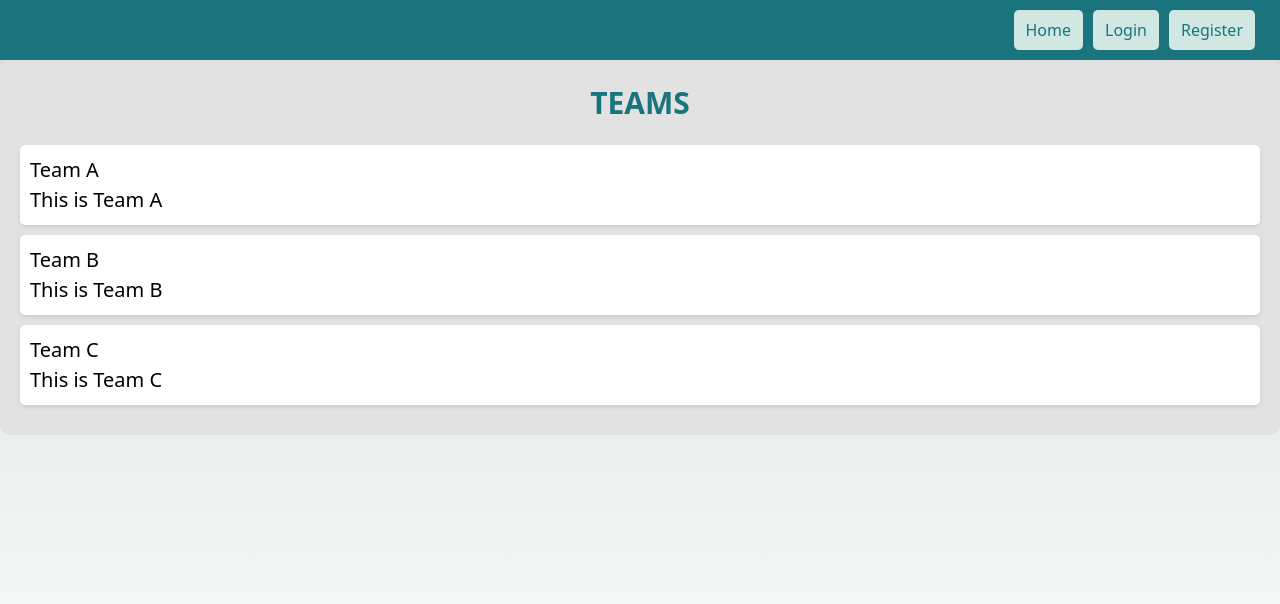
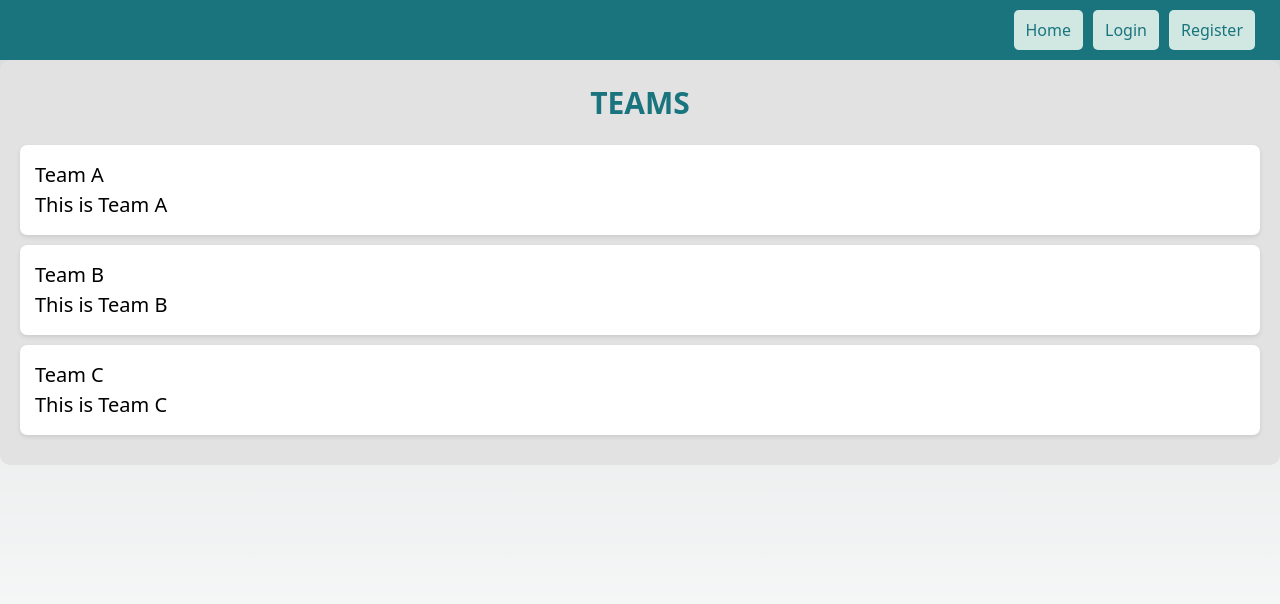
Before and after one commit to mhpro15/comp231_403_Team3_F23, a Next.js app in the folder client/: page /homepage in a window 1280 px wide. Shown: the top 604 px of the page. Built offline with nearby package versions, Linux system fonts and the light colour scheme; no server answers.

Commit message:
homepage.css updated

```diff
--- a/client/src/app/homepage/homepage.css
+++ b/client/src/app/homepage/homepage.css
@@ -19,9 +19,9 @@
 .team-item {
   background-color: #ffffff;
   color: #000000;
-  padding: 10px;
+  padding: 15px;
   margin-bottom: 10px;
-  border-radius: 5px;
+  border-radius: 7px;
   box-shadow: 0 2px 4px rgba(0, 0, 0, 0.1);
 
 }
```
